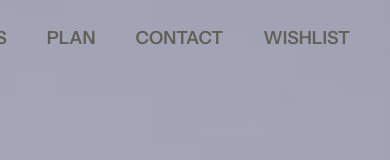
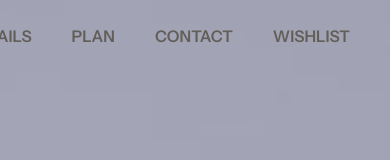
Before and after one commit to mn46/birthday-invitation, a Next.js app: page / in a window 390 px wide. Shown: the top 160 px of the page. Built offline with nearby package versions, Linux system fonts and the light colour scheme; no server answers; the database is empty; a web font is replaced by a local one.

Commit message:
Add smooth scroll behavior

```diff
--- a/app/globals.css
+++ b/app/globals.css
@@ -4,7 +4,7 @@
 
 @layer utilities {
   .nav-link {
-    @apply uppercase text-lg font-semibold;
+    @apply uppercase md:text-lg font-semibold text-right md:text-left;
   }
 
   h2 {
@@ -24,6 +24,10 @@
   }
 }
 
+html {
+  scroll-behavior: smooth;
+}
+
 .main-content {
   background-image: url("./global-bg.png");
   width: 100%;
```
